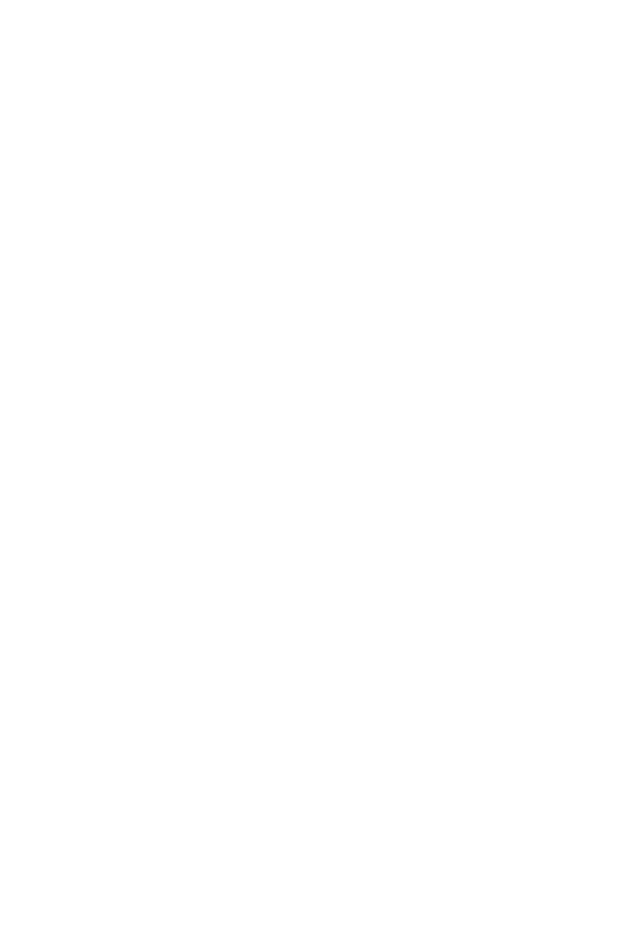
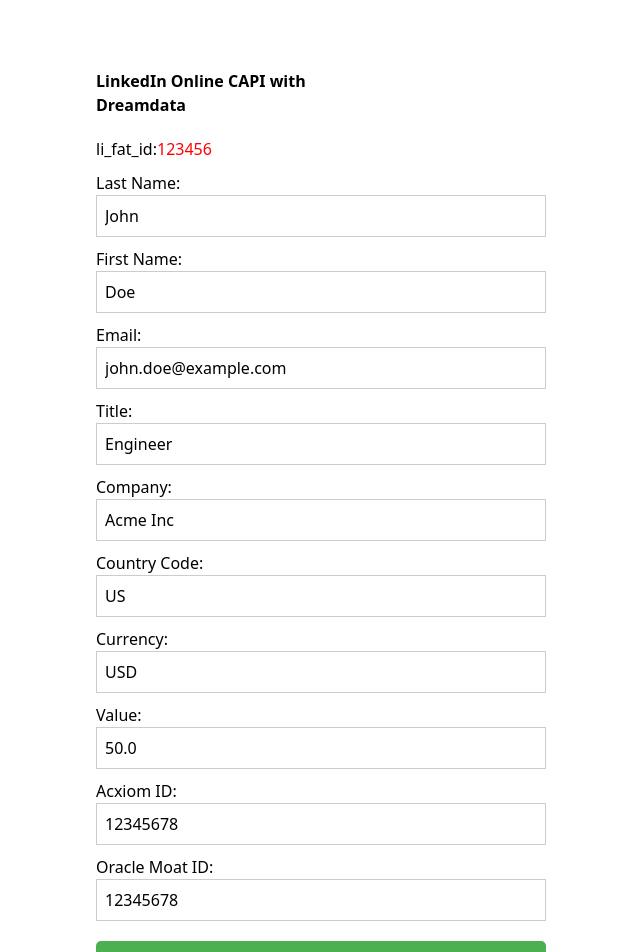
Before and after one commit to otyeung/linkedin-online-capi-dreamdata, a React (Create React App) app in the folder client/: page / in a window 1280 px wide. Shown: the top 952 px of the page, without its empty margins (394-1034 px from the left). Before the commit the page ends 800 px from the top, so only its background shows below. Built offline with nearby package versions, Linux system fonts and the light colour scheme.

Commit message:
add comments to improve readability

```diff
--- a/client/src/App.css
+++ b/client/src/App.css
@@ -1,4 +1,4 @@
-/* Styles for the main container */
+/* Styles for the App component */
 .App {
   display: flex;
   flex-direction: column;
@@ -7,64 +7,57 @@
   height: 140vh;
 }
 
-/* Styles for the form container */
+/* Styles for the centered form */
 .centered-form {
   text-align: left;
   width: 300px;
-  margin-top: 20px;
+  margin-top: 20px; /* Adjust margin as needed */
 }
 
-/* Styles for form labels */
 .centered-form label {
   display: block;
   margin-bottom: 10px;
 }
 
-/* Styles for form inputs */
 .centered-form input {
   width: 150%;
   padding: 8px;
-  border: 1px solid #ccc;
+  border: 1px solid #ccc; /* Add this line to display a border */
 }
 
-/* Styles for form buttons */
 .centered-form button {
   width: 150%;
   padding: 12px;
   margin-top: 10px;
-  font-weight: bold;
+  font-weight: bold; /* Add this line to make the text bold */
   background-color: #4caf50;
   color: white;
   border: none;
   border-radius: 5px;
   cursor: pointer;
-  transition: background-color 0.3s;
+  transition: background-color 0.3s; /* Add a smooth transition effect */
 }
 
-/* Styles for form buttons on hover */
 .centered-form button:hover {
-  background-color: #45a049;
+  background-color: #45a049; /* Change the hover background color as desired */
 }
 
-/* Styles for form links */
 .centered-form p a {
-  color: #3498db;
+  color: #3498db; /* Change the color to your desired value */
   text-decoration: none;
   font-weight: bold;
 }
 
-/* Styles for form links on hover */
 .centered-form p a:hover {
-  text-decoration: underline;
+  text-decoration: underline; /* Add underline on hover if desired */
 }
 
-/* Styles for form title */
 .form-title {
   margin-bottom: 20px;
-  font-weight: bold;
+  font-weight: bold; /* Add this line to make the text bold */
 }
 
-/* Styles for modal overlay */
+/* Modal overlay styling */
 .modal-overlay {
   position: fixed;
   top: 0;
@@ -77,23 +70,23 @@
   align-items: center;
 }
 
-/* Styles for modal container */
+/* Modal styling */
 .modal {
   background: #fff;
   padding: 20px;
   border-radius: 5px;
   text-align: center;
-  width: 50%;
+  width: 50%; /* Change the width to your desired value, here it's set to 60% */
 }
 
-/* Styles for modal buttons */
+/* Modal button styling */
 .modal button {
-  width: 100px;
-  padding: 8px;
-  font-size: 14px;
+  width: 100px; /* Adjust width as needed */
+  padding: 8px; /* Adjust padding as needed for the desired size */
+  font-size: 14px; /* Adjust font size as needed */
 }
 
-/* Styles for red text */
+/* Red text color class */
 .red-text {
   color: red;
 }
--- a/client/src/App.tsx
+++ b/client/src/App.tsx
@@ -1,30 +1,15 @@
-// Modal.tsx
+// src/App.tsx
 import React from 'react'
+import ContactForm from './ContactForm'
 
-// Define interface for ModalProps
-interface ModalProps {
-  isOpen: boolean
-  onClose: () => void
-  message: string | null
-}
-
-// Define the Modal component as a functional component
-const Modal: React.FC<ModalProps> = ({ isOpen, onClose, message }) => {
-  // Render nothing if modal is not open or message is null
-  if (!isOpen || message === null) {
-    return null
-  }
-
-  // Render the modal overlay and content
+// Functional Component for the App
+const App: React.FC = () => {
   return (
-    <div className='modal-overlay'>
-      <div className='modal'>
-        <p>{message}</p>
-        <button onClick={onClose}>Close</button>
-      </div>
+    <div>
+      {/* Rendering the ContactForm component */}
+      <ContactForm />
     </div>
   )
 }
 
-// Export the Modal component as the default export
-export default Modal
+export default App
--- a/client/src/ContactForm.tsx
+++ b/client/src/ContactForm.tsx
@@ -1,8 +1,6 @@
 // src/ContactForm.tsx
-
-// Import necessary dependencies and components
 import React, { useState, useEffect, useRef } from 'react'
-import './App.css'
+import './App.css' // Importing styles
 import axios from 'axios'
 import Modal from './Modal' // Assuming you have a Modal component
 
@@ -28,7 +26,6 @@
   oracleMoatId: string
 }
 
-// Initial form data
 const initialFormData: FormData = {
   li_fat_id: '123456',
   lastName: 'John',
@@ -44,30 +41,26 @@
 }
 
 const ContactForm: React.FC = () => {
-  // State hooks for form data, submission status, and modal visibility
   const [formData, setFormData] = useState(initialFormData)
   const [submissionStatus, setSubmissionStatus] = useState<string | null>(null)
   const [isModalOpen, setIsModalOpen] = useState(false)
   const isAnalyticsExecuted = useRef(false)
 
-  // Effect hook to fetch data and execute analytics
   useEffect(() => {
     const fetchData = async () => {
-      // Retrieve li_fat_id from query params or cookie
       const li_fat_id =
         (typeof window !== 'undefined' &&
           new URLSearchParams(window.location.search).get('li_fat_id')) ||
         (typeof document !== 'undefined' && getCookie('li_fat_id')) ||
         ''
 
-      // Update form data with li_fat_id
       if (li_fat_id && !isAnalyticsExecuted.current) {
         setFormData((prevData) => ({ ...prevData, li_fat_id }))
 
-        // Identify user and track page view
         window.analytics.identify(li_fat_id, {
           li_fat_id: li_fat_id,
         })
+
         window.analytics.track('Page View')
 
         isAnalyticsExecuted.current = true
@@ -77,7 +70,8 @@
     fetchData()
   }, []) // Empty dependency array ensures it runs only once
 
-  // Cookie routine: getCookie function
+  // Begin Cookie routine
+  // getcookie function
   function getCookie(name: string): string | undefined {
     if (typeof document !== 'undefined') {
       let matches = document.cookie.match(
@@ -91,19 +85,17 @@
     }
     return undefined
   }
+  // End Cookie routine
 
-  // Form submission handler
   const handleSubmit = async (e: React.FormEvent) => {
     e.preventDefault()
 
     try {
-      // Send a POST request to the server with form data
       await axios.post(
         `${process.env.REACT_APP_SERVER_URL}/submit-google-form`,
         formData
       )
 
-      // Extract form data for analytics
       const userEmail = formData.email
       const li_fat_id = formData.li_fat_id
       const firstName = formData.firstName
@@ -111,8 +103,7 @@
       const title = formData.title
       const company = formData.company
       const countryCode = formData.countryCode
-
-      // Identify user and track form submission event
+      // Dreamdata will set userId and traits.li_fat_id based on formData.li_fat_id
       window.analytics.identify(li_fat_id, {
         email: userEmail,
         first_name: firstName,
@@ -122,54 +113,151 @@
         country: countryCode,
         li_fat_id: li_fat_id,
       })
+
+      // Track the form submission event
       window.analytics.track('Form Submit')
 
-      // Update state and open success modal
       console.log('Form submitted successfully')
       setSubmissionStatus('success')
       setIsModalOpen(true)
     } catch (error) {
-      // Handle form submission error
       console.error('Error submitting form:', error)
       setSubmissionStatus('error')
       setIsModalOpen(true)
     }
   }
 
-  // Input change handler
   const handleChange = (e: React.ChangeEvent<HTMLInputElement>) => {
-    // Update form data based on input changes
     setFormData((prevData) => ({
       ...prevData,
       [e.target.name]: e.target.value,
-    }))
+    })) // Using functional update
   }
 
-  // Modal close handler
   const closeModal = () => {
     setIsModalOpen(false)
   }
 
-  // Reset form handler
   const handleResetForm = () => {
     setFormData(initialFormData)
   }
 
-  // Render the contact form component
   return (
     <>
       <div className='App'>
         <form className='centered-form' onSubmit={handleSubmit}>
-          {/* Form fields */}
-          {/* ... (omitted for brevity) ... */}
+          <h1 className='form-title'>LinkedIn Online CAPI with Dreamdata</h1>
 
-          {/* Form submission and reset buttons */}
+          <label>
+            li_fat_id:
+            <span className='red-text'>{formData.li_fat_id}</span>
+          </label>
+
+          <label>
+            Last Name:
+            <input
+              type='text'
+              name='lastName'
+              value={formData.lastName}
+              onChange={handleChange}
+            />
+          </label>
+
+          <label>
+            First Name:
+            <input
+              type='text'
+              name='firstName'
+              value={formData.firstName}
+              onChange={handleChange}
+            />
+          </label>
+
+          <label>
+            Email:
+            <input
+              type='text'
+              name='email'
+              value={formData.email}
+              onChange={handleChange}
+            />
+          </label>
+
+          <label>
+            Title:
+            <input
+              type='text'
+              name='title'
+              value={formData.title}
+              onChange={handleChange}
+            />
+          </label>
+
+          <label>
+            Company:
+            <input
+              type='text'
+              name='company'
+              value={formData.company}
+              onChange={handleChange}
+            />
+          </label>
+
+          <label>
+            Country Code:
+            <input
+              type='text'
+              name='countryCode'
+              value={formData.countryCode}
+              onChange={handleChange}
+            />
+          </label>
+
+          <label>
+            Currency:
+            <input
+              type='text'
+              name='currency'
+              value={formData.currency}
+              onChange={handleChange}
+            />
+          </label>
+
+          <label>
+            Value:
+            <input
+              type='text'
+              name='value'
+              value={formData.value}
+              onChange={handleChange}
+            />
+          </label>
+
+          <label>
+            Acxiom ID:
+            <input
+              type='text'
+              name='acxiomId'
+              value={formData.acxiomId}
+              onChange={handleChange}
+            />
+          </label>
+
+          <label>
+            Oracle Moat ID:
+            <input
+              type='text'
+              name='oracleMoatId'
+              value={formData.oracleMoatId}
+              onChange={handleChange}
+            />
+          </label>
+
           <button type='submit'>Submit</button>
           <button type='button' onClick={handleResetForm}>
             Reset Form
           </button>
 
-          {/* Form submission info */}
           <p>
             All leads are submitted in this{' '}
             <a
@@ -182,7 +270,7 @@
           </p>
         </form>
 
-        {/* Modal component for displaying submission status */}
+        {/* Modal Component */}
         <Modal
           isOpen={isModalOpen}
           onClose={closeModal}
@@ -199,5 +287,4 @@
   )
 }
 
-// Export the ContactForm component as the default export
 export default ContactForm
```
Also changed, not shown: client/public/index.html (+10 -17 lines).
